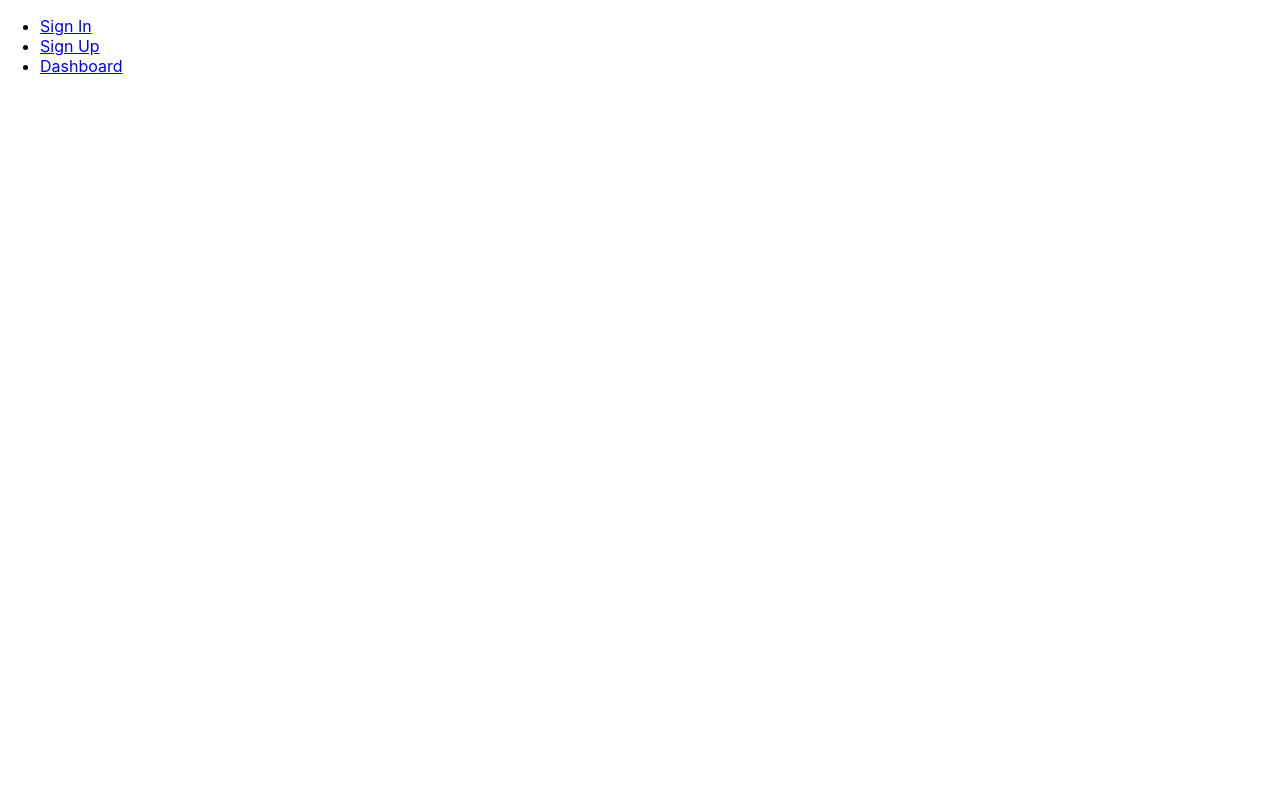
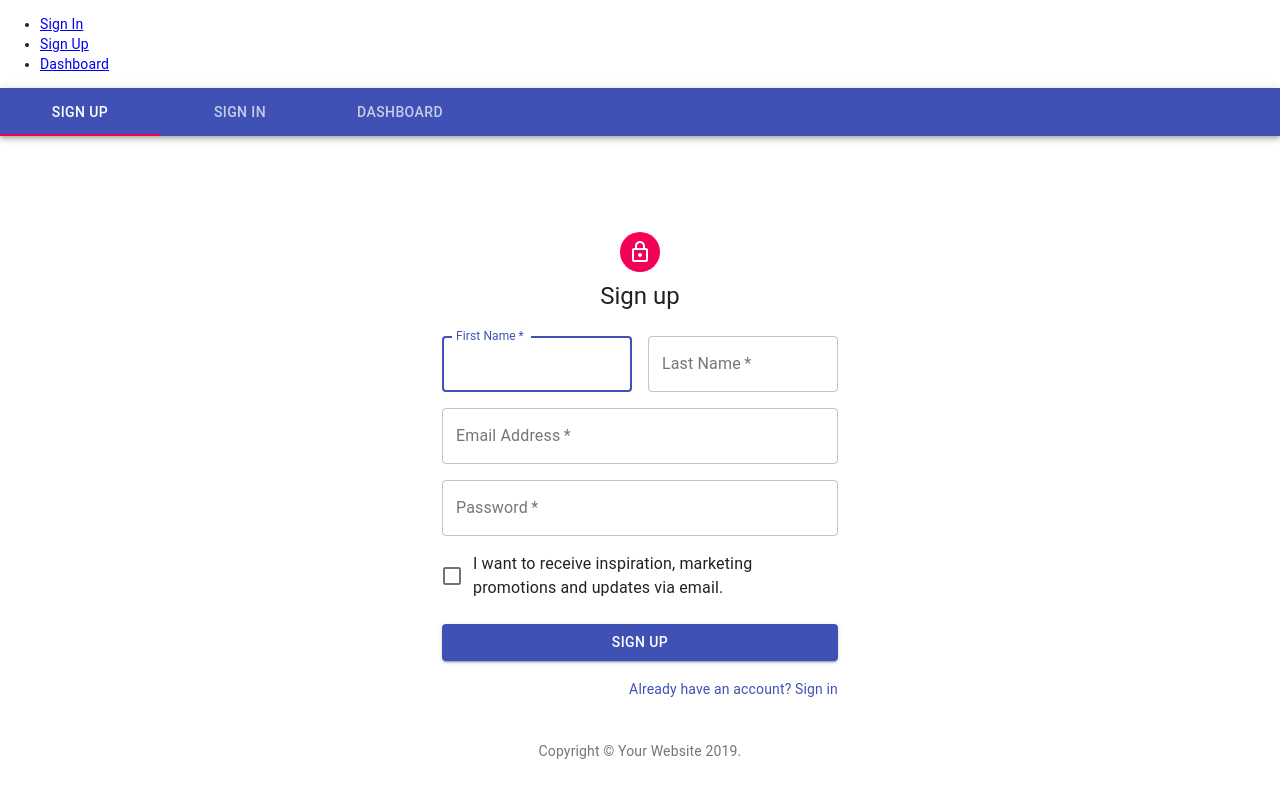
Before and after one commit to idhoramgg/signin, a React (Create React App) app: page /api in a window 1280 px wide. Built offline with nearby package versions, Linux system fonts and the light colour scheme.

Commit message:
last commit

```diff
--- a/src/App.js
+++ b/src/App.js
@@ -3,6 +3,7 @@ import './App.css';
 import SimpleTabs from './components/tabs'
 import SignInSide from './components/signin';
 import SignUp from './components/signup';
+import Api from './components/api';
 import { BrowserRouter as Router, Route, Link } from 'react-router-dom'
 
 function App() {
@@ -19,14 +20,14 @@ function App() {
               <Link to='/signup'>Sign Up</Link>
             </li>
             <li>
-              <Link to='/dashboard'>Dashboard</Link>
+              <Link to='/api'>Dashboard</Link>
             </li>
           </ul>
         </nav>
 
         <Route path='/signin' exact component={SignInSide} />
         <Route path='/signup' component={SignUp} />
-        <Route path='/dashboard' component={SimpleTabs} />
+        <Route path='/api' component={SimpleTabs} />
       </div>
     </Router>
 
```
